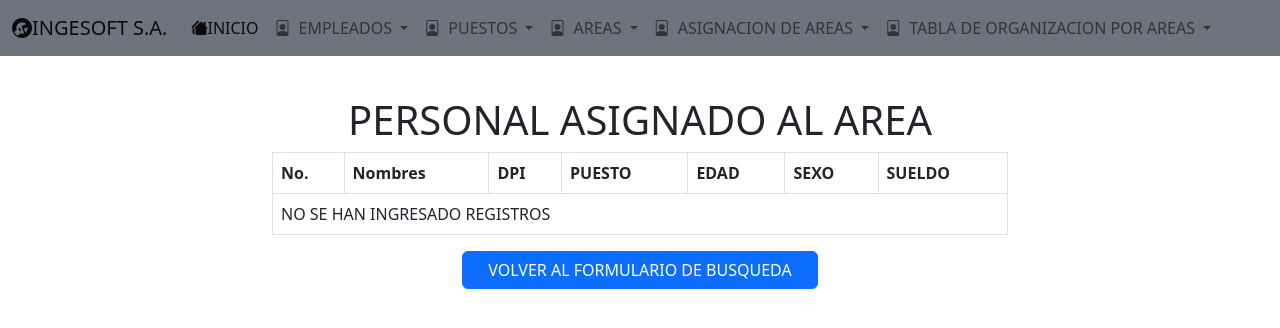
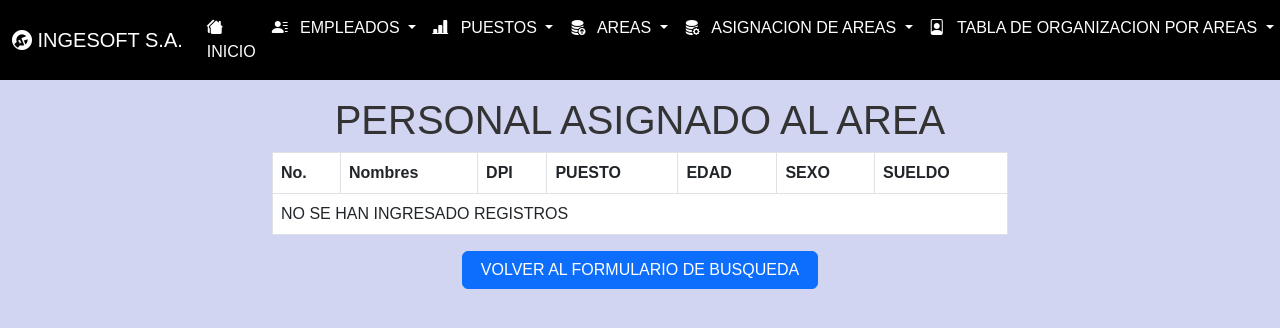
Before and after one commit to Daniel11748/Proyecto_Final_Subtte_Chocoj, a PHP site: page /organizacion_areas/MostrarAreas.php in a window 1280 px wide. Shown: the top 328 px of the page. Run offline with PHP 8.4, Linux system fonts and the light colour scheme; data that the repository does not hold is empty.

Commit message:
MODIFICACIONES

```diff
--- a/modelos/Puesto.php
+++ b/modelos/Puesto.php
@@ -1,5 +1,5 @@
 <?php
-require 'conexion.php';
+require_once 'conexion.php';
 
 class Puesto extends conexion{
     public $pue_id;
--- a/vistas/empleado/buscar.php
+++ b/vistas/empleado/buscar.php
@@ -15,10 +15,6 @@ include_once '../../vistas/templates/header.php'; ?>
             <div class="col">
                 <label for="emp_dpi">DPI</label>
                 <input type="number" name="emp_dpi" id="emp_dpi" class="form-control">
-            </div>
-            <div class="col">
-                <label for="emp_puesto">PUESTO</label>
-                <input type="number" name="emp_puesto" id="emp_puesto" class="form-control">
             </div>
         </div>
         <div class="row mb-3">
--- a/vistas/organizacion_areas/MostrarAreas.php
+++ b/vistas/organizacion_areas/MostrarAreas.php
@@ -25,39 +25,39 @@ include_once '../../vistas/templates/header.php'; ?>
 <h1 class="text-center">PERSONAL ASIGNADO AL AREA <?= $id ?></h1>
 <div class="row justify-content-center">
     <div class="col-lg-8">
-        <table class="table table-bordered table-hover">
-            <thead>
+    <table class="table table-bordered table-hover bg-white border">
+    <thead class="border">
         <tr>
-                    <th>No.</th>
-                    <th>Nombres</th>
-                    <th>DPI</th>
-                    <th>PUESTO</th>
-                    <th>EDAD</th>
-                    <th>SEXO</th>
-                    <th>SUELDO</th>
+            <th class="border">No.</th>
+            <th class="border">Nombres</th>
+            <th class="border">DPI</th>
+            <th class="border">PUESTO</th>
+            <th class="border">EDAD</th>
+            <th class="border">SEXO</th>
+            <th class="border">SUELDO</th>
         </tr>
     </thead>
     <tbody>
-                <?php if ( count($DatosArea) > 0) : ?>
+        <?php if (count($DatosArea) > 0) : ?>
             <?php foreach ($DatosArea as $key => $value) : ?>
                 <tr>
-                            <td><?= $key + 1 ?></td>
-                            <td><?= $value['emp_nombre'] ?></td>
-                            <td><?= $value['are_dpi'] ?></td>
-                            <td><?= $value['pue_nombre'] ?></td>
-                            <td><?= $value['emp_edad'] ?></td>
-                            <td><?= $value['emp_sexo'] ?></td>
-                            <td><?= $value['pue_sueldo'] ?></td>
+                    <td class="border"><?= $key + 1 ?></td>
+                    <td class="border"><?= $value['emp_nombre'] ?></td>
+                    <td class="border"><?= $value['are_dpi'] ?></td>
+                    <td class="border"><?= $value['pue_nombre'] ?></td>
+                    <td class="border"><?= $value['emp_edad'] ?></td>
+                    <td class="border"><?= $value['emp_sexo'] ?></td>
+                    <td class="border"><?= $value['pue_sueldo'] ?></td>
                 </tr>
             <?php endforeach ?>
         <?php else : ?>
             <tr>
-                        <td colspan="7">NO SE HAN INGRESADO REGISTROS</td>
+                <td colspan="7" class="border">NO SE HAN INGRESADO REGISTROS</td>
             </tr>
         <?php endif ?>
     </tbody>
+</table>
 
-        </table>
         <div class="row mb-4 justify-content-center">
             <div class="col-lg-6">
                 <a href="../../vistas/organizacion_areas/index.php" class="btn btn-primary w-100">VOLVER AL FORMULARIO DE BUSQUEDA</a>
--- a/vistas/templates/header.php
+++ b/vistas/templates/header.php
@@ -11,3 +11,12 @@
 <body>
 <?php include_once '../../vistas/templates/navbar.php'?>
 <div class="container mt-5 pt-5">
+<style>
+ body {
+    background-color: #d1d5f2; /* Color azul grisáceo oscuro */
+    color: #333; /* Color del texto */
+    font-family: Arial, sans-serif;
+    margin: 0;
+    padding: 0;
+}
+</style>
--- a/vistas/templates/navbar.php
+++ b/vistas/templates/navbar.php
@@ -1,58 +1,59 @@
-<nav class="navbar fixed-top navbar-expand-lg bg-secondary">
+<nav class="navbar fixed-top navbar-expand-lg bg-black matte-black">
   <div class="container-fluid">
-    <a class="navbar-brand" href="../../vistas/empleado/index.php"><i class="bi bi-wrench-adjustable-circle-fill"></i>INGESOFT S.A.</a>
+    <a class="navbar-brand text-white" href="../../vistas/empleado/index.php"><i class="bi bi-wrench-adjustable-circle-fill text-white"></i> INGESOFT S.A.</a>
     <button class="navbar-toggler" type="button" data-bs-toggle="collapse" data-bs-target="#navbarScroll" aria-controls="navbarScroll" aria-expanded="false" aria-label="Toggle navigation">
       <span class="navbar-toggler-icon"></span>
     </button>
     <div class="collapse navbar-collapse" id="navbarScroll">
       <ul class="navbar-nav me-auto my-2 my-lg-0" style="--bs-scroll-height: 100px;">
         <li class="nav-item">
-          <a class="nav-link active" aria-current="page" href="../../vistas/empleado/index.php"><i class="bi bi-houses-fill"></i>INICIO</a>
+          <a class="nav-link text-white" aria-current="page" href="../../vistas/empleado/index.php"><i class="bi bi-houses-fill text-white"></i> INICIO</a>
         </li>
         <li class="nav-item dropdown">
-          <a class="nav-link dropdown-toggle" href="#" role="button" data-bs-toggle="dropdown" aria-expanded="false">
-            <i class="bi bi-file-person me-2"></i>EMPLEADOS
+          <a class="nav-link dropdown-toggle text-white" href="#" role="button" data-bs-toggle="dropdown" aria-expanded="false">
+            <i class="bi bi-person-lines-fill text-white me-2"></i> EMPLEADOS
           </a>
-          <ul class="dropdown-menu bg-secondary bg-opacity-75">
-            <li><a class="dropdown-item" href="../../vistas/empleado/index.php"><i class="bi bi-plus-circle me-2"></i>INGRESAR</a></li>
-            <li><a class="dropdown-item" href="../../vistas/empleado/buscar.php"><i class="bi bi-search me-2"></i>BUSCAR</a></li>
+          <ul class="dropdown-menu bg-black matte-black">
+            <li><a class="dropdown-item text-white" href="../../vistas/empleado/index.php"><i class="bi bi-plus-circle me-2 text-white"></i> INGRESAR</a></li>
+            <li><a class="dropdown-item text-white" href="../../vistas/empleado/buscar.php"><i class="bi bi-search me-2 text-white"></i> BUSCAR</a></li>
           </ul>
         </li>
         <li class="nav-item dropdown">
-          <a class="nav-link dropdown-toggle" href="#" role="button" data-bs-toggle="dropdown" aria-expanded="false">
-            <i class="bi bi-file-person me-2"></i>PUESTOS
+          <a class="nav-link dropdown-toggle text-white" href="#" role="button" data-bs-toggle="dropdown" aria-expanded="false">
+            <i class="bi bi-bar-chart-line-fill text-white me-2"></i> PUESTOS
           </a>
-          <ul class="dropdown-menu bg-secondary">
-            <li><a class="dropdown-item" href="../../vistas/puesto/index.php"><i class="bi bi-plus-circle me-2"></i>INGRESAR</a></li>
-            <li><a class="dropdown-item" href="../../vistas/puesto/buscar.php"><i class="bi bi-search me-2"></i>BUSCAR</a></li>
+          <ul class="dropdown-menu bg-black matte-black">
+            <li><a class="dropdown-item text-white" href="../../vistas/puesto/index.php"><i class="bi bi-plus-circle me-2 text-white"></i> INGRESAR</a></li>
+            <li><a class="dropdown-item text-white" href="../../vistas/puesto/buscar.php"><i class="bi bi-search me-2 text-white"></i> BUSCAR</a></li>
           </ul>
         </li>
         <li class="nav-item dropdown">
-          <a class="nav-link dropdown-toggle" href="#" role="button" data-bs-toggle="dropdown" aria-expanded="false">
-            <i class="bi bi-file-person me-2"></i>AREAS
+          <a class="nav-link dropdown-toggle text-white" href="#" role="button" data-bs-toggle="dropdown" aria-expanded="false">
+            <i class="bi bi-database-fill-up text-white me-2"></i> AREAS
           </a>
-          <ul class="dropdown-menu bg-secondary">
-            <li><a class="dropdown-item" href="../../vistas/area/index.php"><i class="bi bi-plus-circle me-2"></i>INGRESAR</a></li>
-            <li><a class="dropdown-item" href="../../vistas/area/buscar.php"><i class="bi bi-search me-2"></i>BUSCAR</a></li>
+          <ul class="dropdown-menu bg-black matte-black">
+            <li><a class="dropdown-item text-white" href="../../vistas/area/index.php"><i class="bi bi-plus-circle me-2 text-white"></i> INGRESAR</a></li>
+            <li><a class="dropdown-item text-white" href="../../vistas/area/buscar.php"><i class="bi bi-search me-2 text-white"></i> BUSCAR</a></li>
           </ul>
         </li>
         <li class="nav-item dropdown">
-          <a class="nav-link dropdown-toggle" href="#" role="button" data-bs-toggle="dropdown" aria-expanded="false">
-            <i class="bi bi-file-person me-2"></i>ASIGNACION DE AREAS
+          <a class="nav-link dropdown-toggle text-white" href="#" role="button" data-bs-toggle="dropdown" aria-expanded="false">
+            <i class="bi bi-database-fill-gear text-white me-2"></i> ASIGNACION DE AREAS
           </a>
-          <ul class="dropdown-menu bg-secondary">
-            <li><a class="dropdown-item" href="../../vistas/asignacion/index.php"><i class="bi bi-plus-circle me-2"></i>INGRESAR</a></li>
-            <li><a class="dropdown-item" href="../../vistas/asignacion/buscar.php"><i class="bi bi-search me-2"></i>BUSCAR</a></li>
+          <ul class="dropdown-menu bg-black matte-black">
+            <li><a class="dropdown-item text-white" href="../../vistas/asignacion/index.php"><i class="bi bi-plus-circle me-2 text-white"></i> INGRESAR</a></li>
+            <li><a class="dropdown-item text-white" href="../../vistas/asignacion/buscar.php"><i class="bi bi-search me-2 text-white"></i> BUSCAR</a></li>
           </ul>
         </li>
         <li class="nav-item dropdown">
-          <a class="nav-link dropdown-toggle" href="#" role="button" data-bs-toggle="dropdown" aria-expanded="false">
-            <i class="bi bi-file-person me-2"></i>TABLA DE ORGANIZACION POR AREAS
+          <a class="nav-link dropdown-toggle text-white" href="#" role="button" data-bs-toggle="dropdown" aria-expanded="false">
+            <i class="bi bi-file-person text-white me-2"></i> TABLA DE ORGANIZACION POR AREAS
           </a>
-          <ul class="dropdown-menu bg-secondary">
-            <li><a class="dropdown-item" href="../../vistas/organizacion_areas/index.php" class="bi bi-plus-circle me-2"></i>INGRESAR</a></li>
+          <ul class="dropdown-menu bg-black matte-black">
+            <li><a class="dropdown-item text-white" href="../../vistas/organizacion_areas/index.php"><i class="bi bi-plus-circle me-2 text-white"></i> INGRESAR</a></li>
           </ul>
         </li>
+      </ul>
     </div>
   </div>
 </nav>
```
Also changed, not shown: controladores/areas/buscar.php (+10 -11 lines), controladores/asignaciones/buscar.php (+12 -13 lines), controladores/empleados/buscar.php (+18 -19 lines), controladores/puestos/buscar.php (+12 -13 lines), vistas/empleado/index.php (+5 -4 lines). Lines whose indentation alone changed are shown as unchanged.
